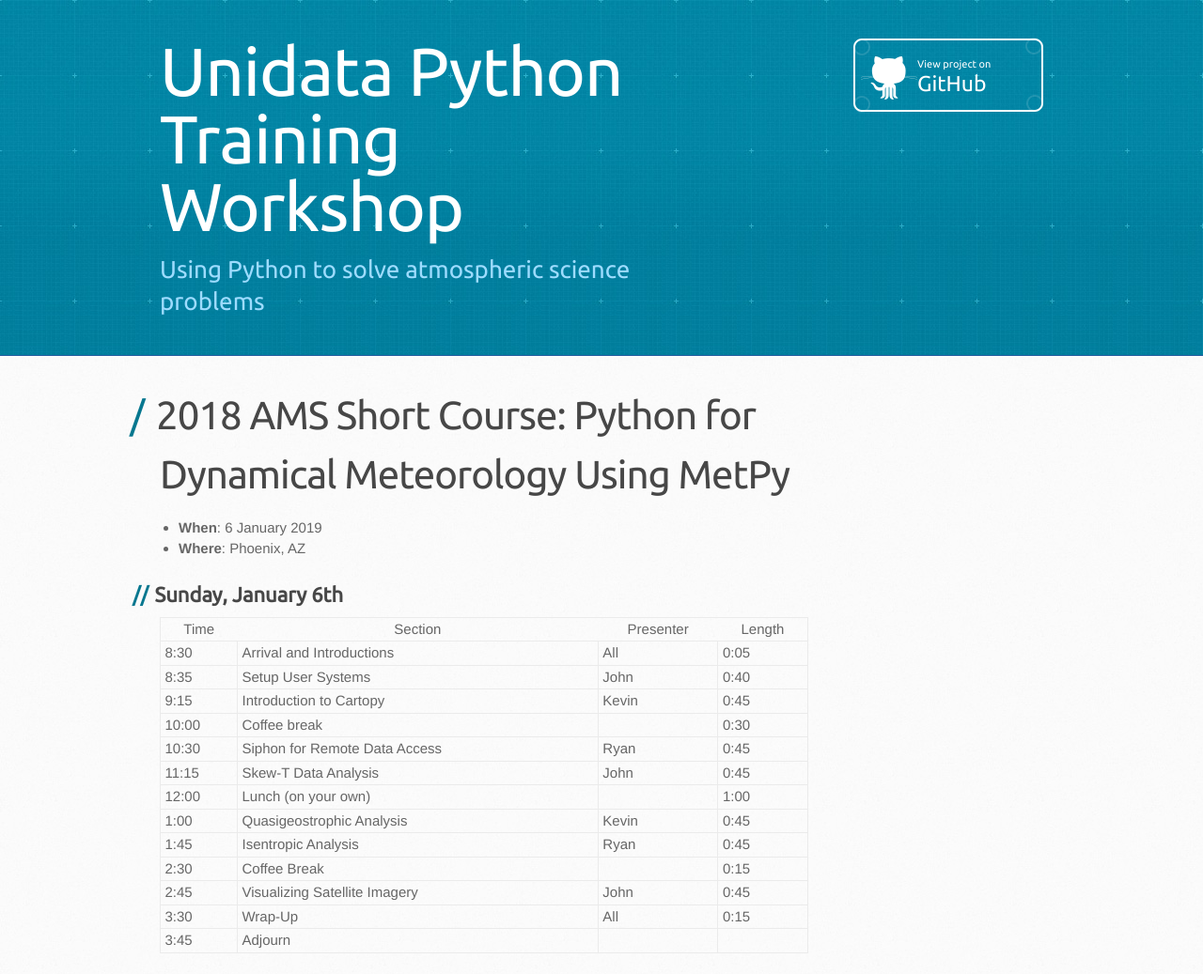
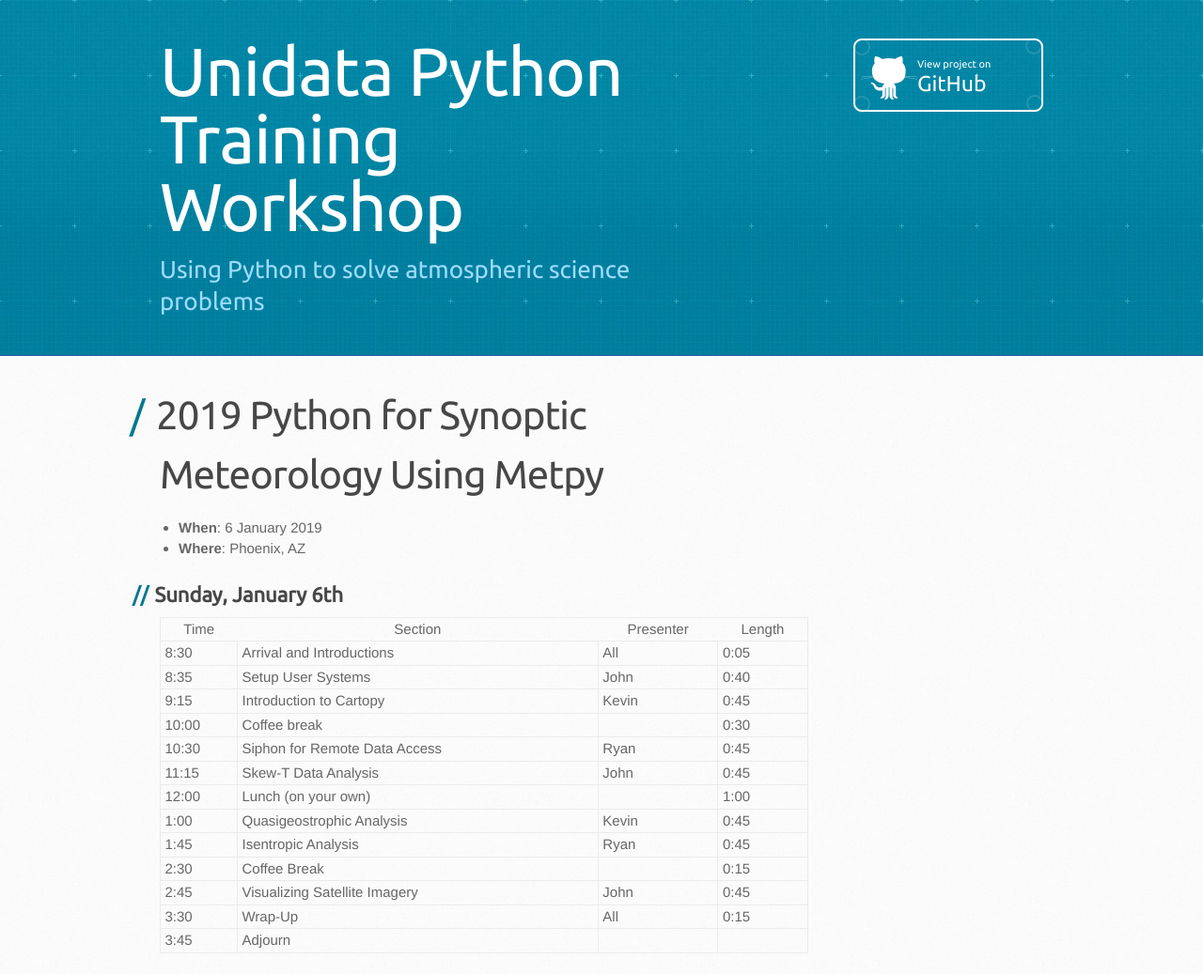
Before and after one commit to Unidata/python-workshop, a Jekyll site: the page built from events/ams2019.md, in a window 1280 px wide. Shown: the whole page at 94% size. Built offline with Jekyll 4.4.1, drawn with Linux system fonts in a browser that asks for light colours; some web fonts are replaced; our own code applies the rules of GitHub Pages for plain Markdown files.

Commit message:
Correct course title

```diff
--- a/events/ams2019.md
+++ b/events/ams2019.md
@@ -1,7 +1,7 @@
 ---
 title:
 ---
-# 2018 AMS Short Course: Python for Dynamical Meteorology Using MetPy
+# 2019 Python for Synoptic Meteorology Using Metpy
 
 - **When**: 6 January 2019
 - **Where**: Phoenix, AZ
```
